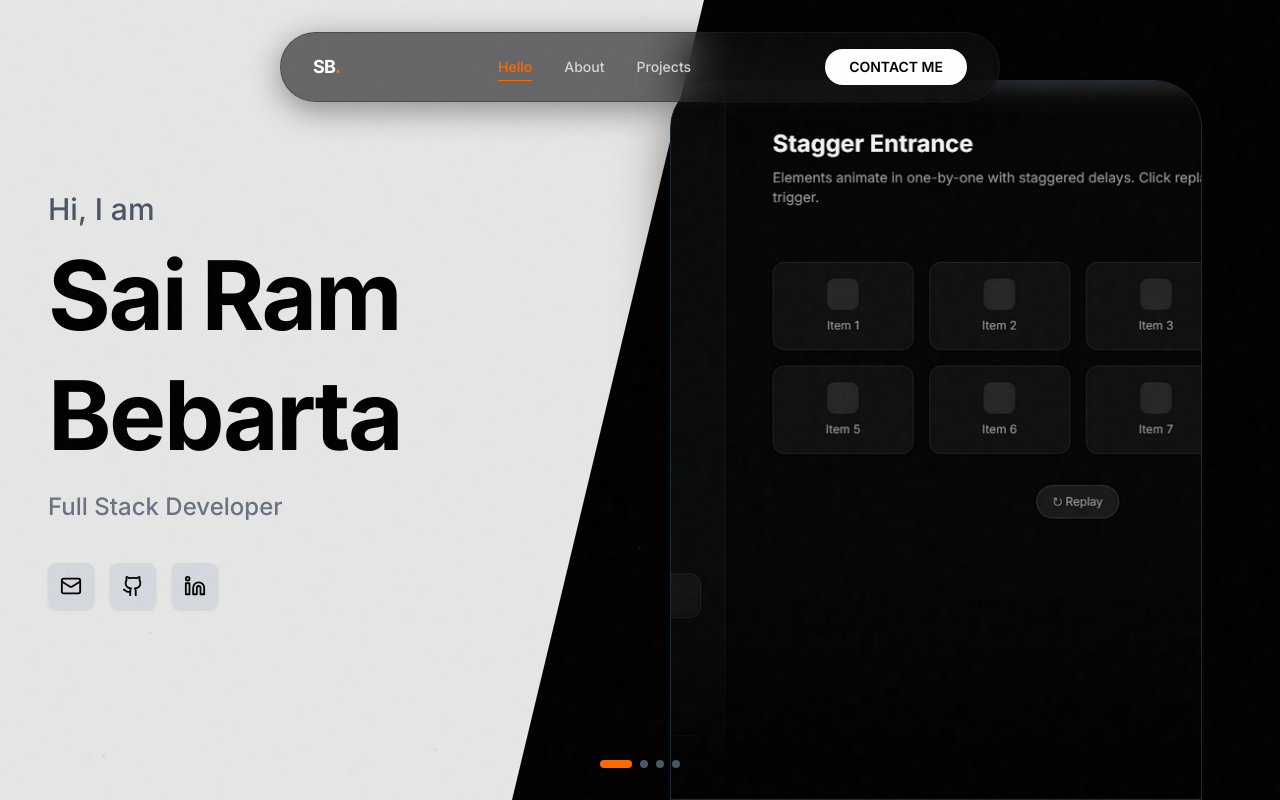
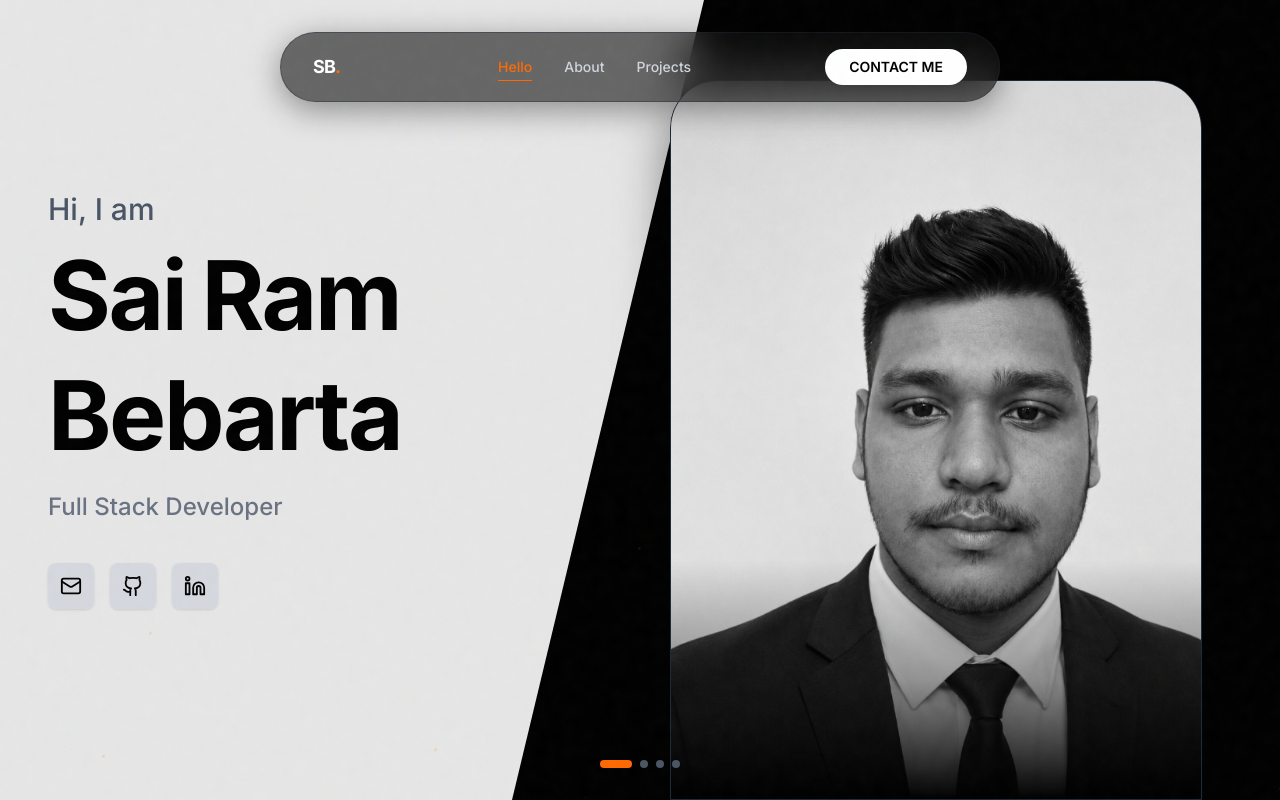
Before and after one commit to sairam-cyber/portfolio, a Next.js app: page / in a window 1280 px wide. Built offline with nearby package versions, Linux system fonts and the light colour scheme.

Commit message:
Correctly set up real user portrait image and add sizes attribute to Next.js Image component in Hero

```diff
--- a/components/Hero.tsx
+++ b/components/Hero.tsx
@@ -189,9 +189,10 @@ export default function Hero() {
             className="w-[85%] h-[85%] md:w-[90%] md:h-[90%] border border-gray-800 rounded-t-[3rem] bg-gradient-to-b from-[#151515] to-[#0a0a0a] relative overflow-hidden shadow-[0_20px_50px_rgba(0,0,0,0.5)]"
           >
             <Image
-              src="/profile-pic.png"
+              src="/profile-pic.jpg"
               alt="Sai Ram Bebarta"
               fill
+              sizes="(max-width: 768px) 100vw, 50vw"
               className="object-cover object-top filter grayscale hover:grayscale-0 transition-all duration-700"
               priority
             />
```
Also changed, not shown: public/profile-pic.jpg (added), public/profile-pic.png (deleted).
